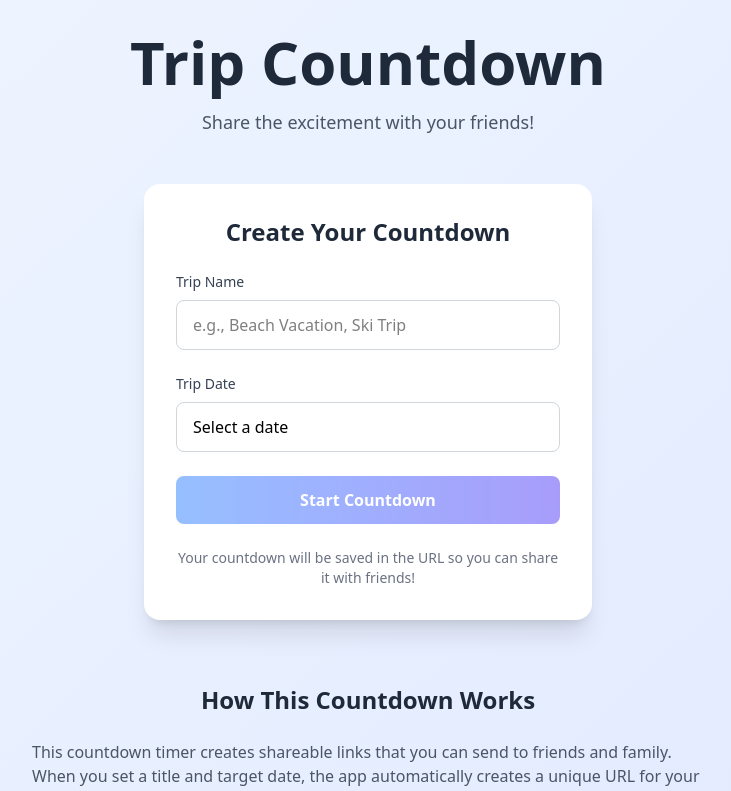
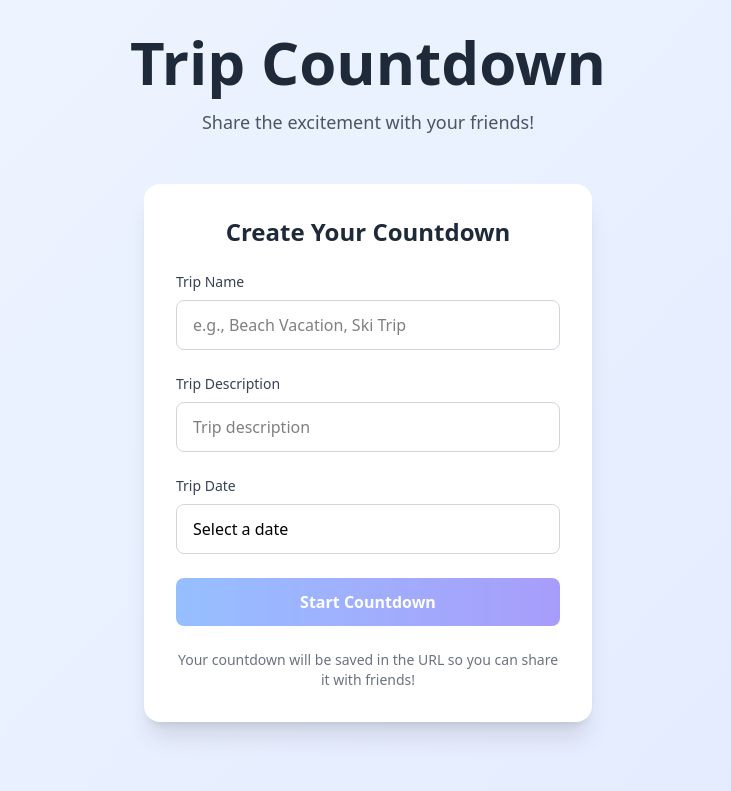
Before and after one commit to Scc33/counter, a Next.js app: page / in a window 1280 px wide. Shown: the top 791 px of the page, without its empty margins (272-1003 px from the left). Built offline with nearby package versions, Linux system fonts and the light colour scheme; no server answers.

Commit message:
Add description field to countdown components

```diff
--- a/app/components/dynamic/CountdownDisplay.tsx
+++ b/app/components/dynamic/CountdownDisplay.tsx
@@ -4,6 +4,7 @@ import { useState, useEffect } from "react";
 
 interface CountdownDisplayProps {
   title: string;
+  description: string;
   targetDate: string;
   onReset: () => void;
 }
@@ -17,6 +18,7 @@ interface TimeLeft {
 
 export default function CountdownDisplay({
   title,
+  description,
   targetDate,
   onReset,
 }: CountdownDisplayProps) {
@@ -105,6 +107,9 @@ export default function CountdownDisplay({
           {title}
         </h2>
         <p className="text-lg text-gray-600 dark:text-gray-300">
+          {description}
+        </p>
+        <p className="text-lg text-gray-600 dark:text-gray-300">
           {formatDate(targetDate)}
         </p>
       </div>
--- a/app/components/dynamic/CountdownForm.tsx
+++ b/app/components/dynamic/CountdownForm.tsx
@@ -11,6 +11,7 @@ type Value = ValuePiece | [ValuePiece, ValuePiece];
 export default function CountdownForm() {
   const router = useRouter();
   const [title, setTitle] = useState("");
+  const [description, setDescription] = useState("");
   const [date, setDate] = useState<Date | null>(null);
   const [showCalendar, setShowCalendar] = useState(false);
 
@@ -20,6 +21,7 @@ export default function CountdownForm() {
       const dateString = date.toISOString().split("T")[0];
       const params = new URLSearchParams();
       params.set("title", title.trim());
+      params.set("description", description.trim());
       params.set("date", dateString);
       router.push(`/countdown?${params.toString()}`);
     }
@@ -67,6 +69,23 @@ export default function CountdownForm() {
             placeholder="e.g., Beach Vacation, Ski Trip"
             className="w-full px-4 py-3 border border-gray-300 dark:border-gray-600 rounded-lg focus:ring-2 focus:ring-blue-500 focus:border-transparent dark:bg-gray-700 dark:text-white"
             required
+          />
+        </div>
+
+        <div>
+          <label
+            htmlFor="description"
+            className="block text-sm font-medium text-gray-700 dark:text-gray-300 mb-2"
+          >
+            Trip Description
+          </label>
+          <input
+            type="text"
+            id="description"
+            value={description}
+            onChange={(e) => setDescription(e.target.value)}
+            placeholder="Trip description"
+            className="w-full px-4 py-3 border border-gray-300 dark:border-gray-600 rounded-lg focus:ring-2 focus:ring-blue-500 focus:border-transparent dark:bg-gray-700 dark:text-white"
           />
         </div>
 
--- a/app/components/dynamic/CountdownPageClient.tsx
+++ b/app/components/dynamic/CountdownPageClient.tsx
@@ -9,12 +9,14 @@ export default function CountdownPageClient() {
   const router = useRouter();
   const [isClient, setIsClient] = useState(false);
   const [title, setTitle] = useState("");
+  const [description, setDescription] = useState("");
   const [targetDate, setTargetDate] = useState("");
 
   useEffect(() => {
     setIsClient(true);
     // Get countdown data from URL parameters after client-side hydration
     const urlTitle = searchParams.get("title");
+    const urlDescription = searchParams.get("description");
     const urlDate = searchParams.get("date");
 
     if (!urlTitle || !urlDate) {
@@ -24,6 +26,7 @@ export default function CountdownPageClient() {
     }
 
     setTitle(urlTitle);
+    setDescription(urlDescription ?? "");
     setTargetDate(urlDate);
   }, [searchParams, router]);
 
@@ -52,6 +55,7 @@ export default function CountdownPageClient() {
     <div className="max-w-4xl mx-auto">
       <CountdownDisplay
         title={title}
+        description={description}
         targetDate={targetDate}
         onReset={handleReset}
       />
```
